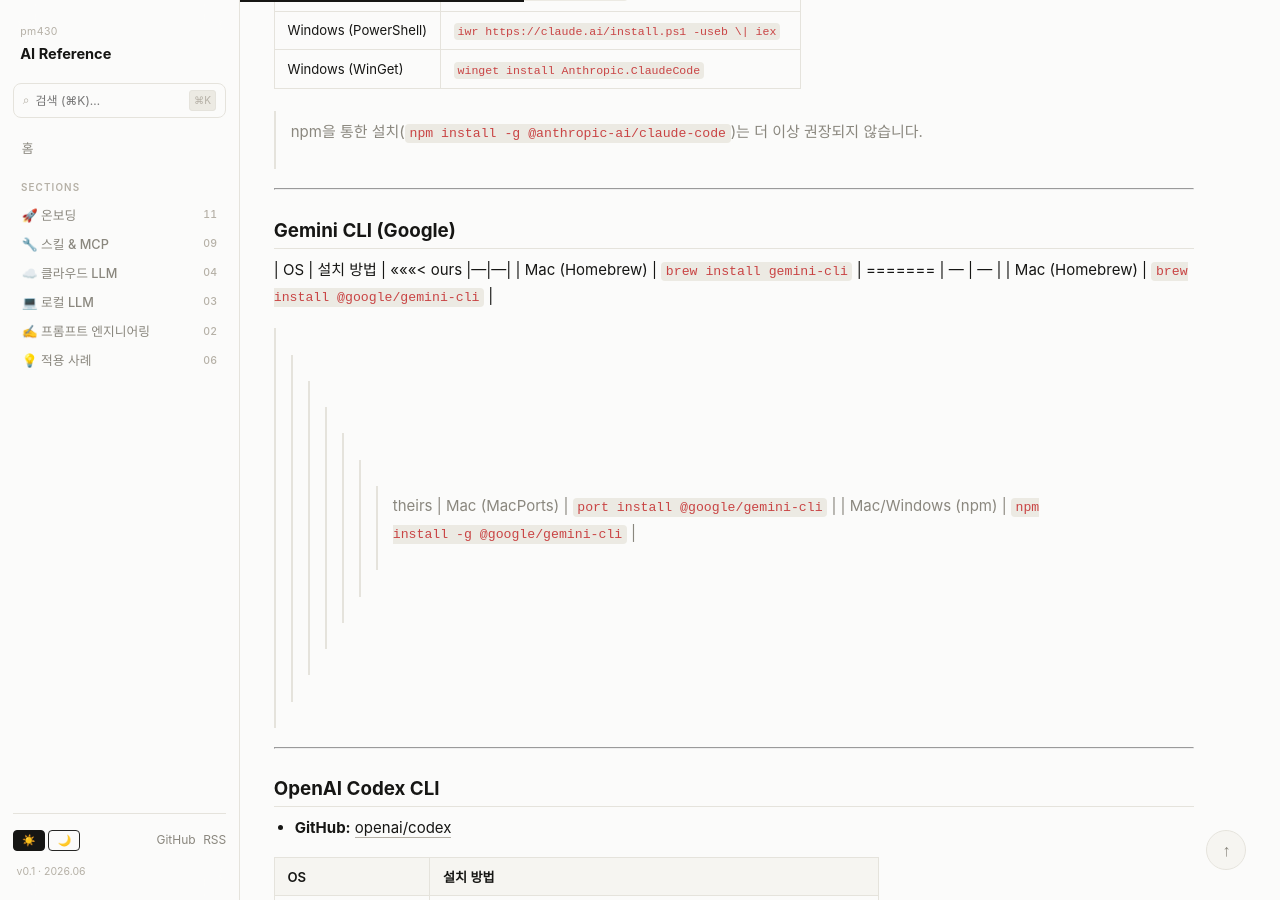
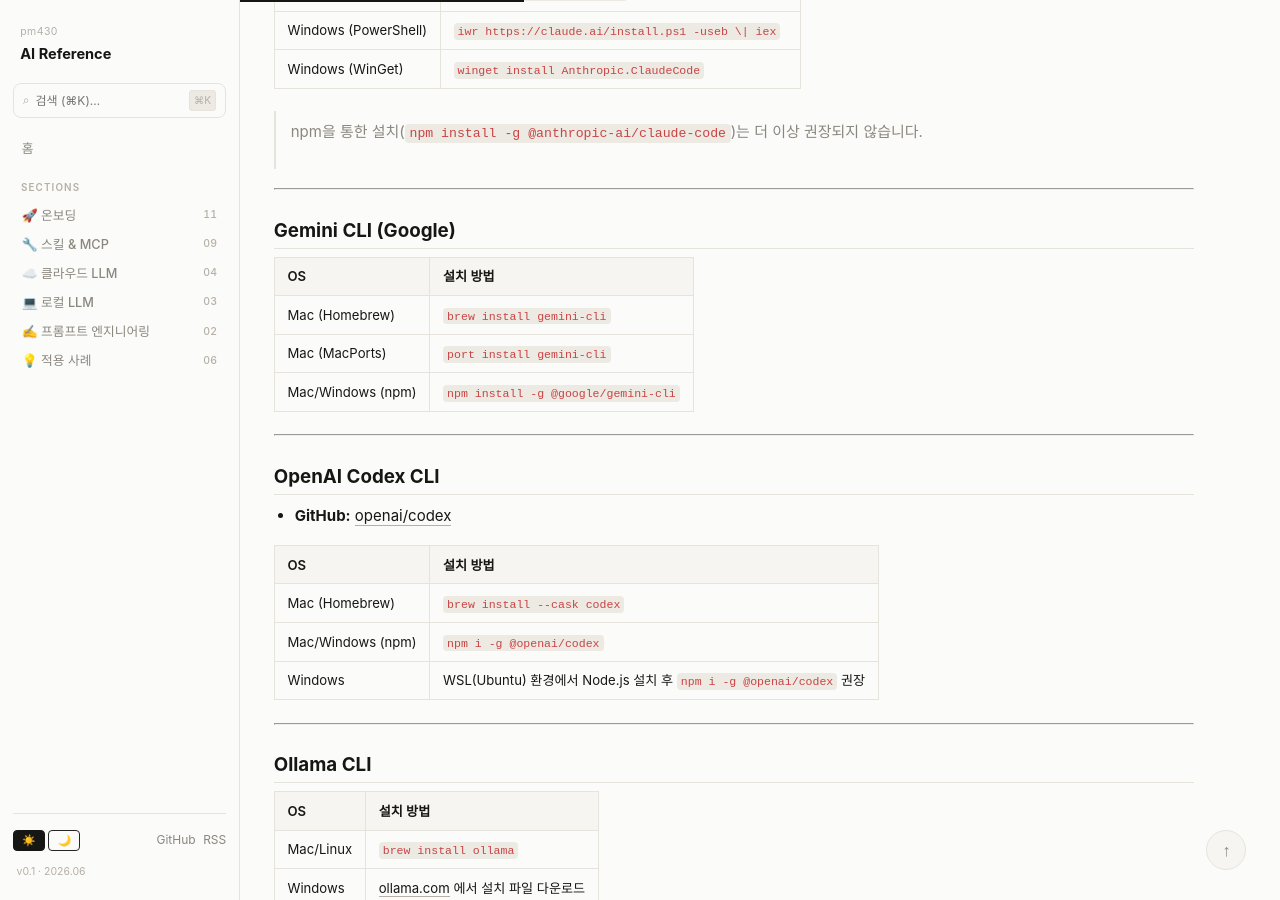
Before and after one commit to pm430/ai-reference, a Jekyll site: the page built from _posts/2026-05-07-ai-cli-tools-installation.md, in a window 1280 px wide and 900 px high, scrolled down 418 px. Built offline with Jekyll 4.4.1, drawn with Linux system fonts in a browser that asks for light colours.

Commit message:
fix: ai-cli-tools-installation 글의 미해소 머지 충돌 마커 제거
Gemini CLI 설치 표에 refine-content 머지 당시 충돌 마커가 남아 있어
Homebrew/MacPorts 포뮬러명(gemini-cli) 기준으로 정리

https://claude.ai/code/session_01FHUuN6zxENsMUuK1SvAUzE

```diff
--- a/_posts/2026-05-07-ai-cli-tools-installation.md
+++ b/_posts/2026-05-07-ai-cli-tools-installation.md
@@ -26,14 +26,9 @@ excerpt: "주요 AI 코딩 에이전트 CLI 도구들의 Mac/Windows 설치 방
 ## Gemini CLI (Google)
 
 | OS | 설치 방법 |
-<<<<<<< ours
-|---|---|
+| --- | --- |
 | Mac (Homebrew) | `brew install gemini-cli` |
-=======
-| --- | --- |
-| Mac (Homebrew) | `brew install @google/gemini-cli` |
->>>>>>> theirs
-| Mac (MacPorts) | `port install @google/gemini-cli` |
+| Mac (MacPorts) | `port install gemini-cli` |
 | Mac/Windows (npm) | `npm install -g @google/gemini-cli` |
 
 ---
```
